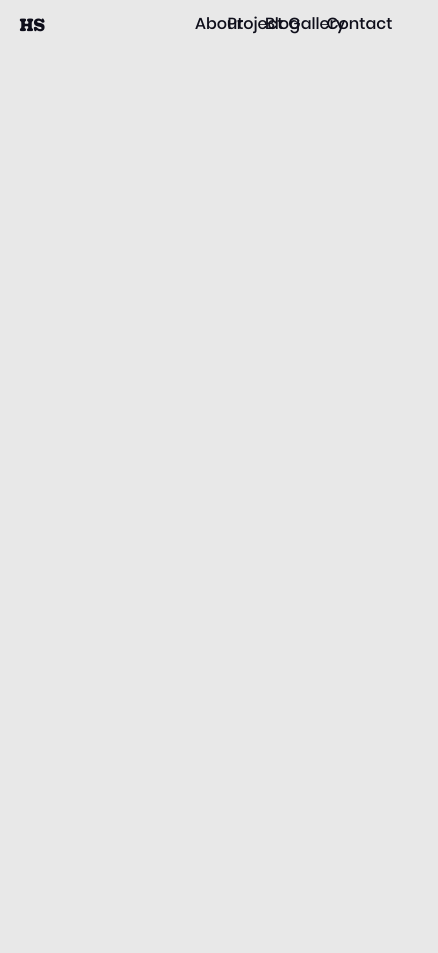
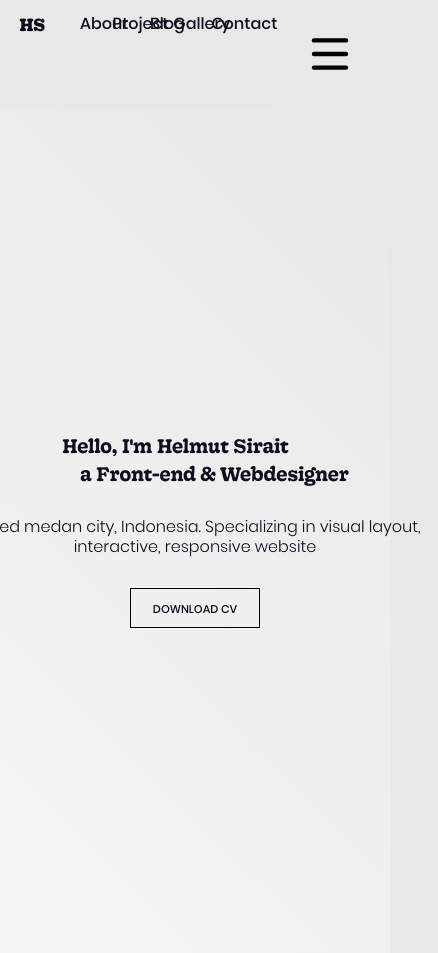
Before and after one commit to helmutsiraitt/helmutsiraitt.github.io, a plain HTML site: page index.html in a window 390 px wide. Shown: the whole page, 438 px wide, since content can reach past the window. Before the commit the page ends 844 px from the top, so only its background shows below. Drawn offline with Linux system fonts and the light colour scheme.

Commit message:
style.css : hamburger menu

```diff
--- a/assets/css/style.css
+++ b/assets/css/style.css
@@ -4,12 +4,89 @@
 	--color-light: #f5f5f5;
 	--color-black: #0f0f1b;
 }
+
+/* button */
+.btn {
+	 width: 130px;
+	 border: 1px solid black;
+	 height: 40px;
+	 line-height: 40px;
+	 font-size: .7rem;
+	 text-align: center;
+	 text-transform: uppercase;
+	 font-weight: 500;
+	 background: transparent;
+	 position: relative;
+	 transition: .3s ease;
+
+}
+
+.btn:hover {
+   color: #000;
+}
+
+.btn span{
+	 position: relative;
+	 display: block;
+	 width: 100%;
+	 height: 100%;
+}
+
+.btn::before,
+.btn::after {
+	 position: absolute;
+	 content: "";
+	 left: 0;
+	 top: 0;
+	 background: #000;
+	 transition: .3s ease;
+}
+
+.btn::before {
+  height: 0%;
+  width: 2px;
+}
+.btn::after {
+  width: 0%;
+  height: 2px;
+}
+.btn:hover::before {
+  height: 100%;
+}
+.btn:hover::after {
+  width: 100%;
+}
+.btn span::before,
+.btn span::after {
+  position: absolute;
+  content: "";
+  right: 0;
+  bottom: 0;
+  background: #000;
+  transition: all 0.3s ease;
+}
+.btn span::before {
+  width: 2px;
+  height: 0%;
+}
+.btn span::after {
+  width: 0%;
+  height: 2px;
+}
+.btn span:hover::before {
+  height: 100%;
+}
+.btn span:hover::after {
+  width: 100%;
+}
+
+
 body {
 	 font: 1rem/1.2 'Poppins', arial, sans-serif;
 	 background-color: var(--color-primary);
 	 color: var(--color-black);
 }
-
+/*navigation*/
 nav {
 	 display: flex;
 	 box-sizing: border-box;
@@ -32,3 +109,76 @@ nav ul{
 	text-transform: capitalize;
 	justify-content: space-between;
 }
+.ham {
+   cursor: pointer;
+  -webkit-tap-highlight-color: transparent;
+  transition: transform 400ms;
+  -moz-user-select: none;
+  -webkit-user-select: none;
+  -ms-user-select: none;
+   user-select: none;
+}
+
+.line {
+  fill:none;
+  transition: stroke-dasharray 400ms, stroke-dashoffset 400ms;
+  stroke:#000;
+  stroke-width:5.5;
+  stroke-linecap:round;
+}
+
+.ham4 .top {
+  stroke-dasharray: 40 121;
+}
+.ham4 .bottom {
+  stroke-dasharray: 40 121;
+}
+.ham4.active .top {
+  stroke-dashoffset: -68px;
+}
+.ham4.active .bottom {
+  stroke-dashoffset: -68px;
+}
+
+.hamRotate.active {
+  transform: rotate(45deg);
+}
+
+/* hero */
+section.hero {
+    height: 100vh;
+    display: flex;
+    flex-direction: column;
+    justify-content: center;
+    align-items: center;
+    gap: 2rem;
+    background: linear-gradient(45deg, #f5f5f5, #e8e8e8);
+}
+
+h2{
+	display: flex;
+	flex-direction: column;
+	align-items: center;
+	width: 100%;
+	gap: .3rem;
+}
+
+h2 span:nth-child(1){
+	 margin-right: 10%;
+	 font-family: 'Gooper';
+	 font-weight: 600;
+	 font-size: clamp(1rem, 5vw, 2rem);
+}
+
+h2 span:nth-child(2){
+	 font-family: 'Gooper';
+	 font-weight: 600;
+	 margin-left: 10%;
+	  font-size: clamp(1rem, 5vw, 2rem);
+}
+
+.hero p {
+	 width: 50ch;
+	 text-align: center;
+	 font-weight: 300;
+}
--- a/assets/js/script.js
+++ b/assets/js/script.js
@@ -0,0 +1,14 @@
+// navigation
+const nav = document.getElementsByTagName('nav')[0];
+// nav.addEventListener('click', function(e) {
+//       if(e.target.tagName == 'svg'){
+//            e.target.classList.toggle('active');
+//            e.preventDefault();
+//       }
+
+// });
+
+const svg = nav.getElementsByTagName('svg')[0];
+svg.addEventListener('click', function() {
+    svg.classList.toggle('active');
+});
--- a/index.html
+++ b/index.html
@@ -1,5 +1,6 @@
 <!DOCTYPE html>
 <html lang="en">
+
 <head>
     <meta charset="UTF-8">
     <meta name="viewport" content="width=device-width, initial-scale=1.0">
@@ -13,6 +14,7 @@
     <link rel="stylesheet" href="./assets/fonts/font.css">
     <script src="./assets/js/script.js" defer></script>
 </head>
+
 <body>
     <!-- header -->
     <header>
@@ -25,12 +27,23 @@
                 <li><a href="#" class="nav-link">gallery</a></li>
                 <li><a href="#" class="nav-link">contact</a></li>
             </ul>
+            <svg class="ham hamRotate ham4" viewBox="0 0 100 100" width="80">
+                <path class="line top" d="m 70,33 h -40 c 0,0 -8.5,-0.149796 -8.5,8.5 0,8.649796 8.5,8.5 8.5,8.5 h 20 v -20" />
+                <path class="line middle" d="m 70,50 h -40" />
+                <path class="line bottom" d="m 30,67 h 40 c 0,0 8.5,0.149796 8.5,-8.5 0,-8.649796 -8.5,-8.5 -8.5,-8.5 h -20 v 20" />
+            </svg>
         </nav>
         <!-- end of navigation -->
-
+        <section class="hero">
+            <h2>
+                <span>Hello, I'm Helmut Sirait</span>
+                <span>a Front-end & Webdesigner</span>
+            </h2>
+            <p>based medan city, Indonesia. Specializing in visual layout, interactive, responsive website</p>
+            <a href="#" class="btn"><span>download cv</span></a>
+        </section>
     </header>
     <!-- end of header -->
+</body>
 
-
-</body>
 </html>
```
Lines whose indentation alone changed are shown as unchanged.
